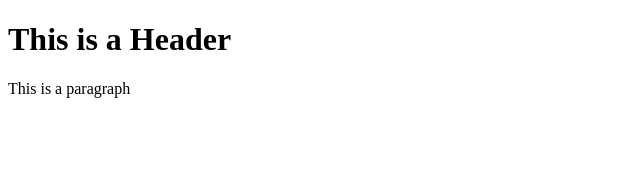
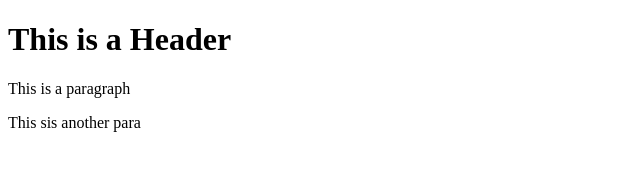
Before and after one commit to DMoo124/git-test, a plain HTML site: page index.html in a window 1280 px wide. Shown: the whole page, without its empty margins (0-640 px from the left). Drawn offline with Linux system fonts and the light colour scheme.

Commit message:
Third commit

```diff
--- a/index.html
+++ b/index.html
@@ -9,5 +9,6 @@
 <body>
     <h1>This is a Header</h1>
     <p>This is a paragraph</p>
+    <p>This sis another para</p>
 </body>
 </html>
```
